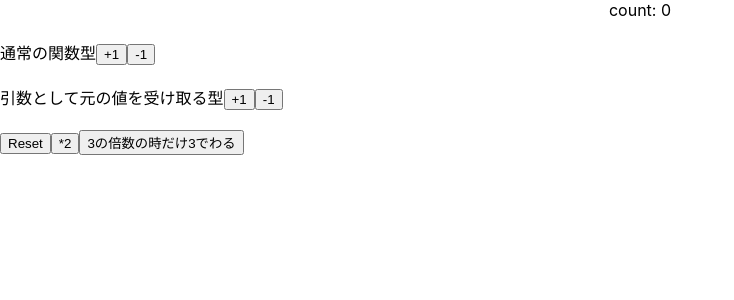
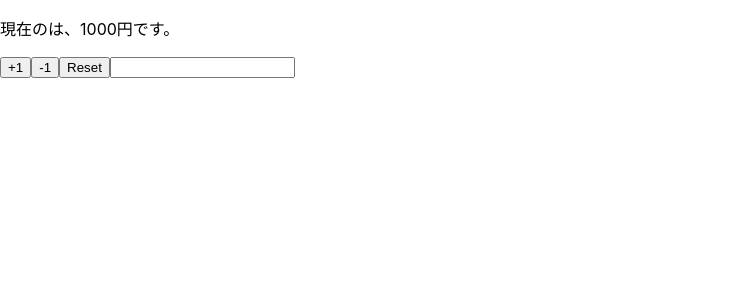
Before and after one commit to Takumikimura1899/hooks_practice, a React (Create React App) app: page / in a window 1280 px wide. Shown: the top 300 px of the page, without its empty margins (0-734 px from the left). Built offline with nearby package versions, Linux system fonts and the light colour scheme.

Commit message:
implement component using multiple states

```diff
--- a/src/App.js
+++ b/src/App.js
@@ -1,43 +1,31 @@
 import { useState } from 'react';
 import './App.css';
 
-function App() {
-  const [count, setCount] = useState(0);
-  console.log({ count });
-  console.log({ setCount });
+const App = (props) => {
+  const [name, setName] = useState(props.name);
+  const [price, setPrice] = useState(props.price);
 
-  const increment = () => setCount(count + 1);
-  const decrement = () => setCount(count - 1);
-
-  const increment2 = () => setCount((prevCount) => prevCount + 1);
-  const decrement2 = () => setCount((prevCount) => prevCount - 1);
-
-  const reset = () => setCount(0);
-  const double = () => setCount(count * 2);
-  const divideThree = () =>
-    setCount((prevCount) => (prevCount % 3 === 0 ? prevCount / 3 : prevCount));
+  const reset = () => {
+    setPrice(props.price);
+    setName(props.name);
+  };
 
   return (
     <>
-      <div className='App'>count: {count}</div>
-      <br />
-      <div>
-        <span>通常の関数型</span>
-        <button onClick={increment}>+1</button>
-        <button onClick={decrement}>-1</button>
-      </div>
-      <br />
-      <div>
-        <span>引数として元の値を受け取る型</span>
-        <button onClick={increment2}>+1</button>
-        <button onClick={decrement2}>-1</button>
-      </div>
-      <br />
+      <p>
+        現在の{name}は、{price}円です。
+      </p>
+      <button onClick={() => setPrice(price + 1)}>+1</button>
+      <button onClick={() => setPrice(price - 1)}>-1</button>
       <button onClick={reset}>Reset</button>
-      <button onClick={double}>*2</button>
-      <button onClick={divideThree}>3の倍数の時だけ3でわる</button>
+      <input value={name} onChange={(e) => setName(e.target.value)} />
     </>
   );
-}
+};
+
+App.defaultProps = {
+  name: '',
+  price: 1000,
+};
 
 export default App;
```
